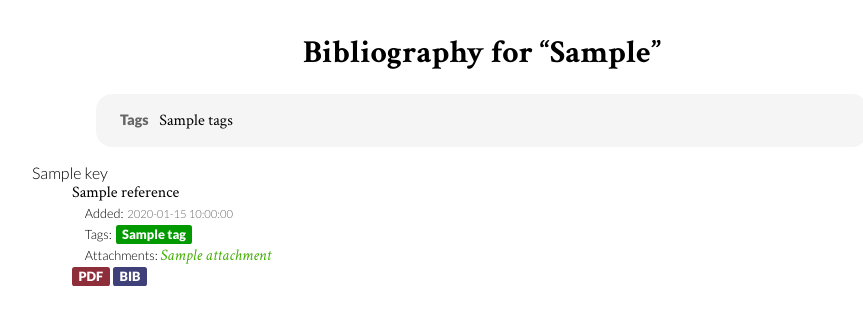
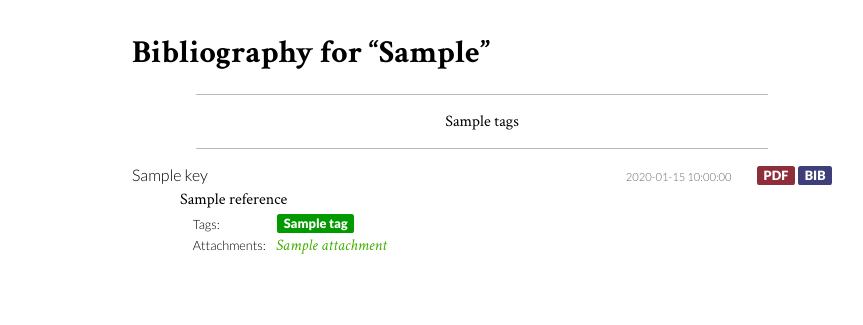
Before and after one commit to tmearnest/pdfs, a Python web app: template sbd/templates/bibliography.html in a window 1280 px wide. Shown: the top 325 px of the page, without its empty margins (158-1021 px from the left). Run offline with Jinja, Linux system fonts and the light colour scheme; the template is opened without the code that fills it: most values are stand-ins (such as "Sample title", 1, 10 or a date in 2020).

Commit message:
modern html layout

```diff
--- a/sbd/Commands/WWW.py
+++ b/sbd/Commands/WWW.py
@@ -29,6 +29,8 @@ class WWW(Command):
 
         Database(dataDir=args.data_dir)
         flaskApp = flask.Flask("sbd")
+        flaskApp.jinja_env.trim_blocks = True
+        flaskApp.jinja_env.lstrip_blocks = True
         flaskApp.jinja_loader=jinja2.PackageLoader("sbd")
 
         @flaskApp.route('/<key>.pdf')
--- a/sbd/HTMLBib.py
+++ b/sbd/HTMLBib.py
@@ -5,6 +5,10 @@ def authorNorm(x):
     return unicodeNorm(x).lower().replace(' ', '_')
 
 class CtxBib(BibFormatter):
+    def title(self):
+        t = super().title()
+        return '<span class="title">' + t + '</span>'
+
     def year(self):
         y = super().year()
         return "<b>" + y + "</b>"
--- a/sbd/static/style.css
+++ b/sbd/static/style.css
@@ -1,28 +1,19 @@
 @import url('https://fonts.googleapis.com/css?family=Crimson+Text:400,400i,700,700i|Lato:300,900');
+
 div.sbd {
     font-family: 'Crimson Text', serif;
     font-weight: 400;
     margin: 2em auto;
-    max-width: 900px;
-}
-dt.sbd {
-    font-family: 'Lato', sans-serif;
-    font-weight: 300;
+    max-width: 700px;
 }
 
-dd.sbd {
-    margin-bottom: 2em;
-}
-
-h1 {
+div.tagBar {
+    margin: 1em 4em;
+    padding: 1em 1.5em;
+    max-width: 700px;
+    border-top: 1px solid #bbb;
+    border-bottom: 1px solid #bbb;
     text-align: center;
-}
-
-span.label {
-    font-family: 'Lato', sans-serif;
-    font-weight: 300;
-    font-size: 0.8em;
-    margin-left: 1em;
 }
 
 a {
@@ -40,25 +31,9 @@ a.attachment {
     color: #41af00;
 }
 
-a.doi:attachment {
+a.attachment:hover {
     text-decoration: underline;
 }
-
-a.meta {
-    font-family: 'Lato', sans-serif;
-    font-weight: 900;
-    font-size: 0.8em;
-    color: white;
-    padding: 0.1em 0.5em;
-    text-decoration: none;
-    border-radius: 0.2em;
-    background-color: hsl(30, 99%, 38%);
-}
-
-a.meta::before {
-    content: "Meta";
-}
-
 
 a.pdf {
     font-family: 'Lato', sans-serif;
@@ -69,6 +44,10 @@ a.pdf {
     text-decoration: none;
     border-radius: 0.2em;
     background-color: hsl(352, 51%, 37%);
+}
+
+a.pdf:hover {
+    background-color: hsl(352, 51%, 50%);
 }
 
 a.pdf::before {
@@ -83,7 +62,15 @@ a.bib {
     padding: 0.1em 0.5em;
     text-decoration: none;
     border-radius: 0.2em;
-    background-color: #3f3f7a;
+    background-color: hsl(240, 32%, 36%);
+}
+
+a.bib:hover {
+    background-color: hsl(240, 32%, 50%);
+}
+
+a.bib::before {
+    content: "BIB";
 }
 
 a.tags {
@@ -98,36 +85,85 @@ a.tags {
     background-color: hsl(119, 100%, 30%);
 }
 
-div.tags {
-    margin: 1em 4em;
-    padding: 1em 1.5em;
-    max-width: 900px;
-    background-color: #f5f5f5;
-    border-radius: 1em;
+a.tags:hover {
+    background-color: hsl(119, 100%, 35%);
 }
 
-span.timestamp {
+span.title {
+    color: hsl(164, 57%, 26%);
+}
+
+div.entry {
+    display: grid;
+    grid-template-rows: 1.5em auto auto auto;
+    grid-template-columns: 3em 6em 1fr 6em;
+    grid-gap: 0px;
+    margin-bottom: 2em;
+    grid-template-areas :
+        "key key  time lnks"
+        "b   ref  ref  ref"
+        "b   ltag tags tags"
+        "b   latt att  att";
+}
+
+div.key {
+    vertical-align: middle;
+    grid-area: key;
+    font-family: 'Lato', sans-serif;
+    font-weight: 300;
+}
+
+div.timestamp {
+    text-align: right;
+    padding: 0.4em;
+    grid-area: time;
     font-family: 'Lato', sans-serif;
     font-weight: 300;
     font-size: 0.7em;
     color: #666;
 }
 
-span.tags {
-    font-size: 0.9em;
-    margin-right: 0.5em;
-    font-family: 'Lato', sans-serif;
-    font-weight: 900;
-    color: #666;
+div.reference {
+    grid-area: ref;
+    padding-bottom: 0.2em;
+    text-align: justify;
 }
 
-div.sbd {
-    font-family: 'Crimson Text', serif;
-    font-weight: 400;
-    margin: 2em auto;
-    max-width: 900px;
+div.attachments {
+    grid-area: att;
 }
 
-a.bib::before {
-    content: "BIB";
+div.links {
+    text-align:right;
+    grid-area: lnks;
 }
+
+div.tags {
+    grid-area: tags;
+}
+
+div.tagLabel {
+    grid-area: ltag;
+    font-family: 'Lato', sans-serif;
+    font-weight: 300;
+    font-size: 0.8em;
+    padding-left: 1em;
+    padding-top: 0.2em;
+}
+
+div.tagLabel::before {
+    content: "Tags:";
+}
+
+div.attLabel {
+    grid-area: latt;
+    font-family: 'Lato', sans-serif;
+    font-weight: 300;
+    font-size: 0.8em;
+    padding-left: 1em;
+    padding-top: 0.2em;
+}
+
+div.attLabel::before {
+    content: "Attachments:";
+}
--- a/sbd/templates/bibliography.html
+++ b/sbd/templates/bibliography.html
@@ -1,5 +1,5 @@
 <!DOCTYPE html>
-<html>
+<html lang="en">
   <head>
     <meta charset="UTF-8">
        {% if search %}
@@ -18,39 +18,41 @@
        <h1>Bibliography for “{{article_dir}}”</h1>
        {% endif %}
        {% if tags %}
-       <div class="tags"><span class="tags">Tags</span> {{tags|safe}}</div>
+       <div class="tagBar">{{tags|safe}}</div>
        {% endif %}
        {% if entries %}
-       <dl>
-           {% for e in entries %}
-           <dt class="sbd">{{e.key}}</dt>
-           <dd class="sbd">
-               {{e.reference|safe}}<br/>
-               <span class="label">Added:</span>
-               <span class="timestamp">{{e.importDate}}</span><br/>
-               {% if e.tags %}
-               <span class="label">Tags: </span>
+       {% for e in entries %}
+       <div class='entry'>
+           <div class='key'>{{e.key}}</div>
+           <div class='timestamp'>{{e.importDate}}</div>
+           <div class='reference'>
+               {{e.reference|safe}}
+           </div>
+           {% if e.attachments %}
+           <div class='attLabel'> </div>
+           <div class='attachments'>
+              {% for a in e.attachments %}
+              <a class="attachment" href="/attachment/{{a.file}}">{{a.name}}</a>{% if not loop.last %},{% endif %}
+              {% endfor %}
+           </div>
+           {% endif %}
+           {% if e.tags %}
+           <div class='tagLabel'> </div>
+           <div class='tags'>
                {% for t in e.tags %}
-               <a class="tags" href="/tag/{{t}}">{{t}}</a>{% if not loop.last %},{% endif %}
+               <a class="tags" href="/tag/{{t}}">{{t}}</a>
                {% endfor %}
-               <br/>
-               {% endif %}
-               {% if e.attachments %}
-               <span class="label">Attachments: </span>
-               {% for a in e.attachments %}
-               <a class="attachment" href="/attachment/{{a.file}}">{{a.name}}</a>{% if not loop.last %},{% endif %}
-               {% endfor %}
-               <br/>
-               {% endif %}
+           </div>
+           {% endif %}
+           <div class='links'>
                <a class="pdf" target="_blank" href="/{{e.key}}.pdf"></a>
                <a class="bib" target="_blank" href="/{{e.key}}.bib"></a>
-               <br/>
-           </dd>
-           {% endfor %}
+           </div>
+       </div>
+       {% endfor %}
        {% else %}
             Nothing found
        {% endif %}
-       </dl>
     </div>
   </body>
 </html>
```
